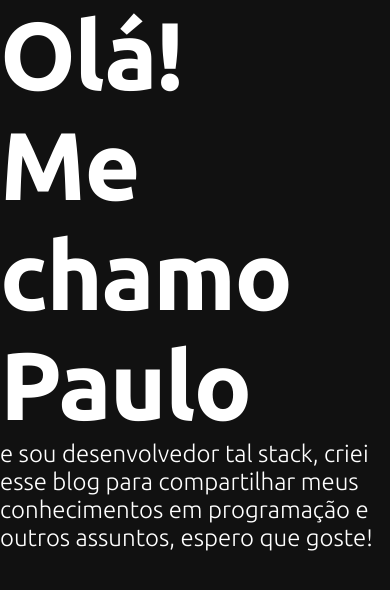
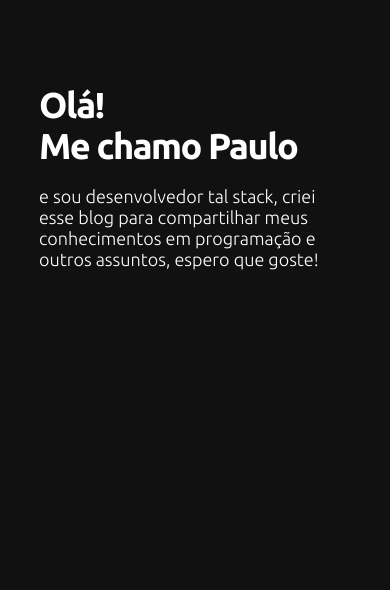
Before and after one commit to paulo-lucas/blog, a Next.js app: page / in a window 390 px wide. Shown: the top 590 px of the page. Built offline with nearby package versions, Linux system fonts and the light colour scheme.

Commit message:
ajustando header responsivo

```diff
--- a/pages/_app.js
+++ b/pages/_app.js
@@ -19,6 +19,7 @@ const Container = styled.div`
   max-width: 1440px;
   min-height: 100vh;
   margin: auto;
+  padding: 10vh 10%;
 
   * {
     color: white;
--- a/pages/index.js
+++ b/pages/index.js
@@ -34,6 +34,22 @@ const Header = styled.header`
     font-weight: 300;
     font-size: 24px;
     line-height: 28px;
+    margin-top: 20px;
+    max-width: 100%;
+    min-width: 50%;
+  }
+
+  @media(max-width: 800px) {
+    h1 {
+      font-size: 36px;
+      line-height: 41px;
+    }
+
+    p {
+      font-weight: 300;
+      font-size: 18px;
+      line-height: 21px;
+    }
   }
 `
 
```
